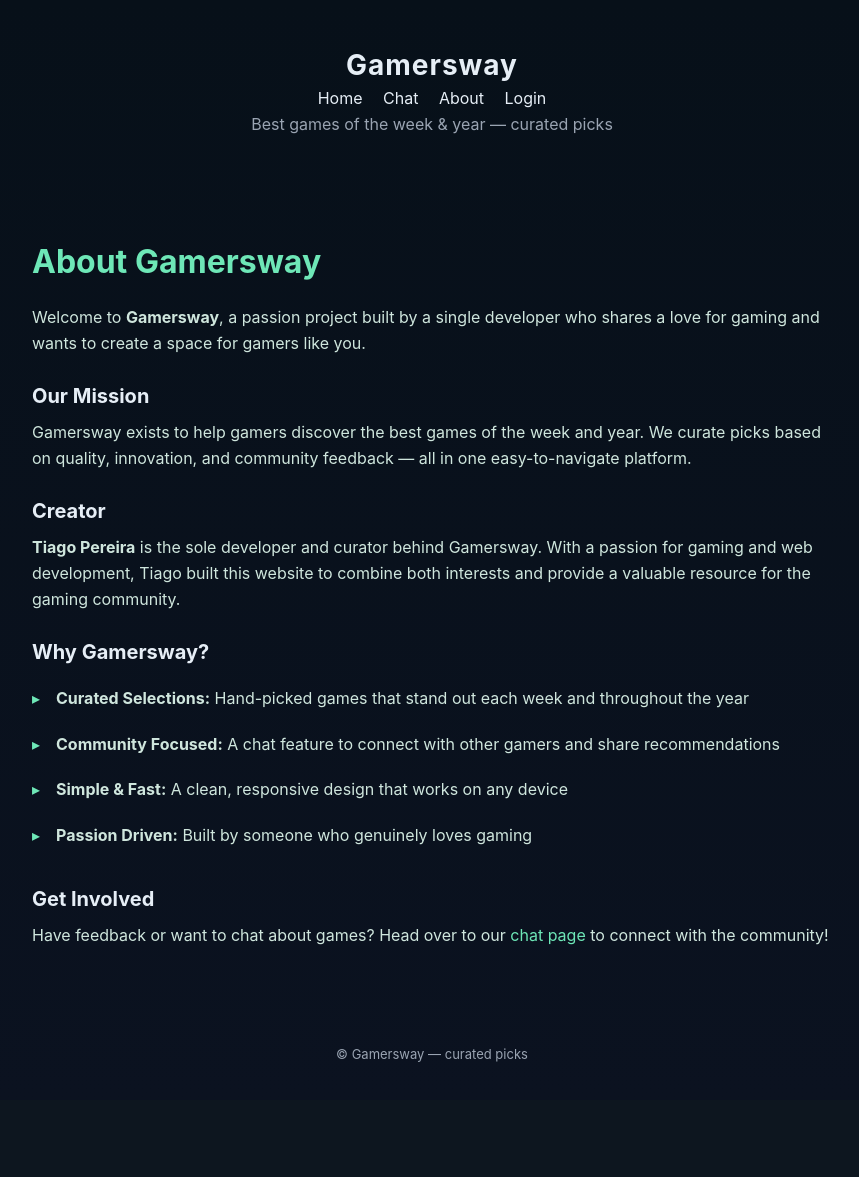
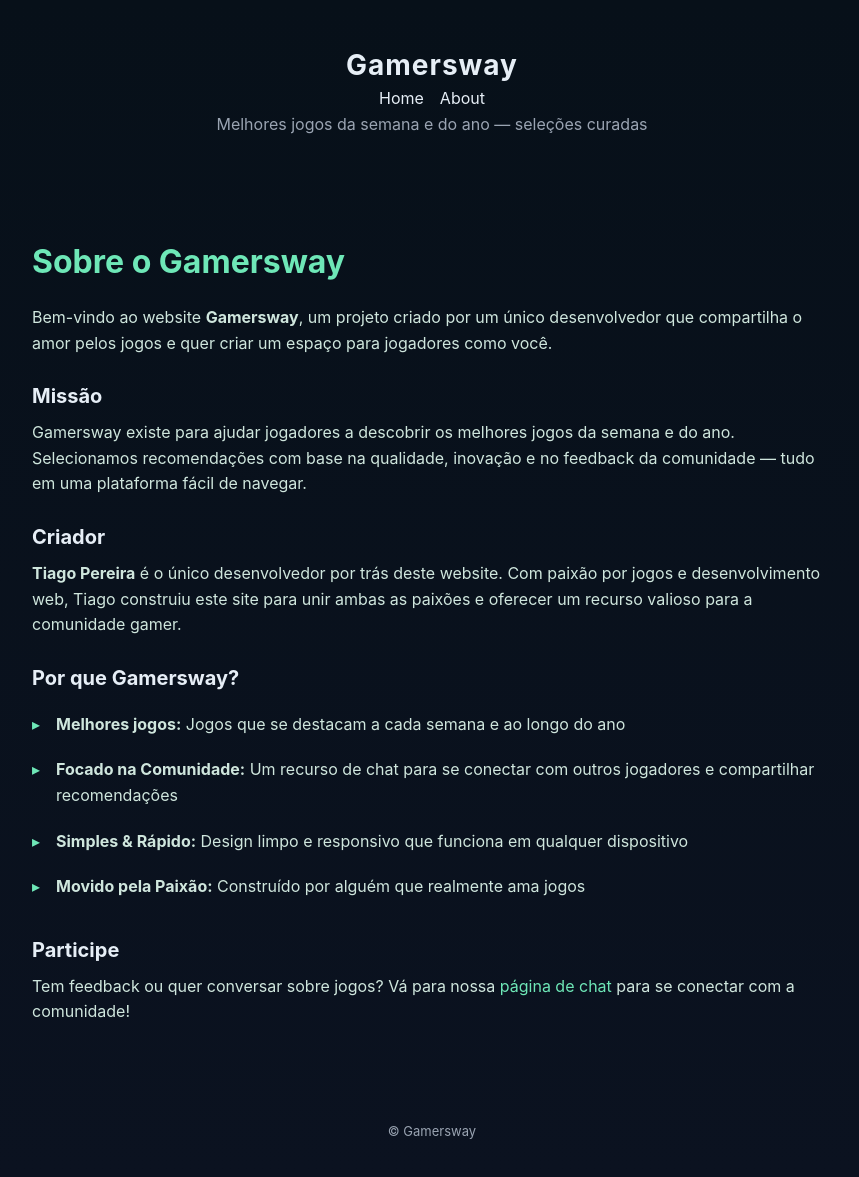
Before and after one commit to TiagoAPereira/Gamersway, a PHP site: page /about.php in a window 1280 px wide. Shown: the whole page, without its empty margins (208-1067 px from the left). Before the commit the page ends 1062 px from the top, so only its background shows below. Run offline with PHP 8.4, Linux system fonts and the light colour scheme.

Commit message:
Refactor About and Chat pages to use dynamic navigation and update content to Portuguese

```diff
--- a/about.php
+++ b/about.php
@@ -1,3 +1,6 @@
+<?php
+include 'config.php';
+?>
 <!DOCTYPE html>
 <html>
 <head>
@@ -11,43 +14,39 @@
         <div class="container">
             <h1>Gamersway</h1>
             <nav class="site-nav">
-                <a href="index.php">Home</a>
-                <a href="chat.php">Chat</a>
-                <a href="about.php">About</a>
-                <a href="login.php">Login</a>
-            </nav>
-            <p class="tag">Best games of the week &amp; year — curated picks</p>
+                <?php nav_bar(); ?>
+            <p class="tag">Melhores jogos da semana e do ano — seleções curadas</p>
         </div>
     </header>
 
     <main class="container">
         <section class="about-section">
-            <h2>About Gamersway</h2>
+            <h2>Sobre o Gamersway</h2>
             <div class="about-content">
-                <p>Welcome to <strong>Gamersway</strong>, a passion project built by a single developer who shares a love for gaming and wants to create a space for gamers like you.</p>
+                <p>Bem-vindo ao website <strong>Gamersway</strong>, um projeto criado por um único desenvolvedor que compartilha o amor pelos jogos e quer criar um espaço para jogadores como você.</p>
 
-                <h3>Our Mission</h3>
-                <p>Gamersway exists to help gamers discover the best games of the week and year. We curate picks based on quality, innovation, and community feedback — all in one easy-to-navigate platform.</p>
+                <h3>Missão</h3>
+                <p>Gamersway existe para ajudar jogadores a descobrir os melhores jogos da semana e do ano. Selecionamos recomendações com base na qualidade, inovação e no feedback da comunidade — tudo em uma plataforma fácil de navegar.</p>
 
-                <h3>Creator</h3>
-                <p><strong>Tiago Pereira</strong> is the sole developer and curator behind Gamersway. With a passion for gaming and web development, Tiago built this website to combine both interests and provide a valuable resource for the gaming community.</p>
+                <h3>Criador</h3>
+                <p><strong>Tiago Pereira</strong> é o único desenvolvedor por trás deste website. Com paixão por jogos e desenvolvimento web, Tiago construiu este site para unir ambas as paixões e oferecer um recurso valioso para a comunidade gamer.</p>
 
-                <h3>Why Gamersway?</h3>
+                <h3>Por que Gamersway?</h3>
                 <ul>
-                    <li><strong>Curated Selections:</strong> Hand-picked games that stand out each week and throughout the year</li>
-                    <li><strong>Community Focused:</strong> A chat feature to connect with other gamers and share recommendations</li>
-                    <li><strong>Simple & Fast:</strong> A clean, responsive design that works on any device</li>
-                    <li><strong>Passion Driven:</strong> Built by someone who genuinely loves gaming</li>
+                    <li><strong>Melhores jogos:</strong> Jogos que se destacam a cada semana e ao longo do ano</li>
+                    <li><strong>Focado na Comunidade:</strong> Um recurso de chat para se conectar com outros jogadores e compartilhar recomendações</li>
+                    <li><strong>Simples & Rápido:</strong> Design limpo e responsivo que funciona em qualquer dispositivo</li>
+                    <li><strong>Movido pela Paixão:</strong> Construído por alguém que realmente ama jogos</li>
                 </ul>
 
-                <h3>Get Involved</h3>
-                <p>Have feedback or want to chat about games? Head over to our <a href="chat.html">chat page</a> to connect with the community!</p>
+                <h3>Participe</h3>
+                <p>Tem feedback ou quer conversar sobre jogos? Vá para nossa <a href="chat.html">página de chat</a> para se conectar com a comunidade!</p>
             </div>
         </section>
     </main>
 
     <footer class="site-footer">
-        <div class="container">&copy; Gamersway — curated picks</div>
+        <div class="container">&copy; Gamersway</div>
     </footer>
 
     <style>
--- /dev/null
+++ b/config.php
@@ -0,0 +1,23 @@
+<?php
+session_start();
+function nav_bar(){
+    echo '<a href="index.php">Home</a>';
+     if(isset($_SESSION["user_logged_in"])){
+         if($_SESSION["user_logged_in"] == "true"){
+                        echo '<a href="chat.php">Chat</a>';
+                    }
+                }
+                echo '<a href="about.php">About</a>';
+                if(isset($_SESSION["user_logged_in"])){
+                    if($_SESSION["user_logged_in"] == "false"){
+                        echo '<a href="login.php">Login</a>';
+                    }
+                }
+                if(isset($_SESSION["user_logged_in"])){
+                    if($_SESSION["user_logged_in"] == "true"){
+                        echo '<a href="logout.php">Logout</a>';
+
+                    }
+                }
+}
+?>
--- a/css/main.css
+++ b/css/main.css
@@ -1,4 +1,4 @@
-/* Minimal responsive styles for gamersay */
+/* Minimal responsive styles for gamersway */
 :root{--bg:#0f1720;--card:#0b1220;--accent:#6ee7b7;--muted:#9aa4b2}
 *{box-sizing:border-box}
 body{margin:0;font-family:Inter,Segoe UI,Arial,sans-serif;background:linear-gradient(180deg,#071019 0%,#0b1220 100%);color:#e6eef6}
```
Also changed, not shown: chat.php (+4 -5 lines), index.php (+2 -12 lines), logout.php (added, +17 -0 lines).
